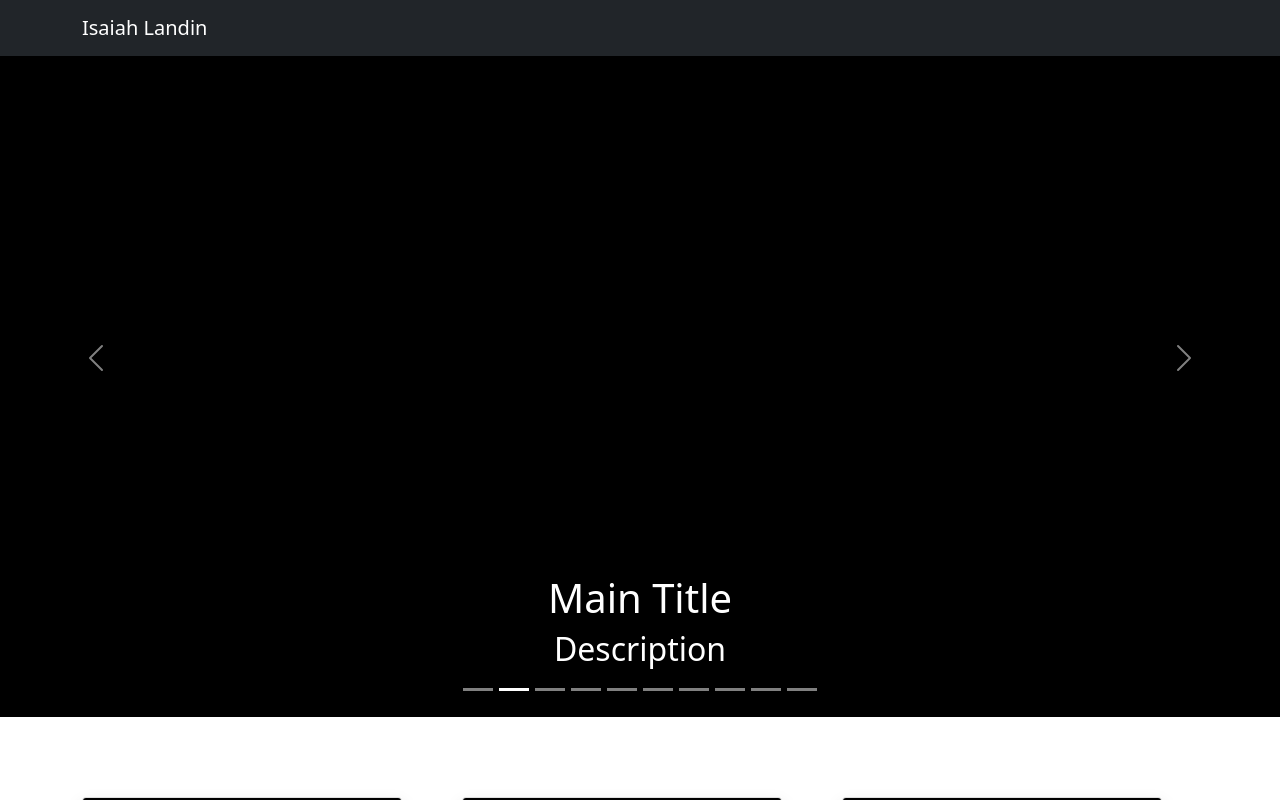
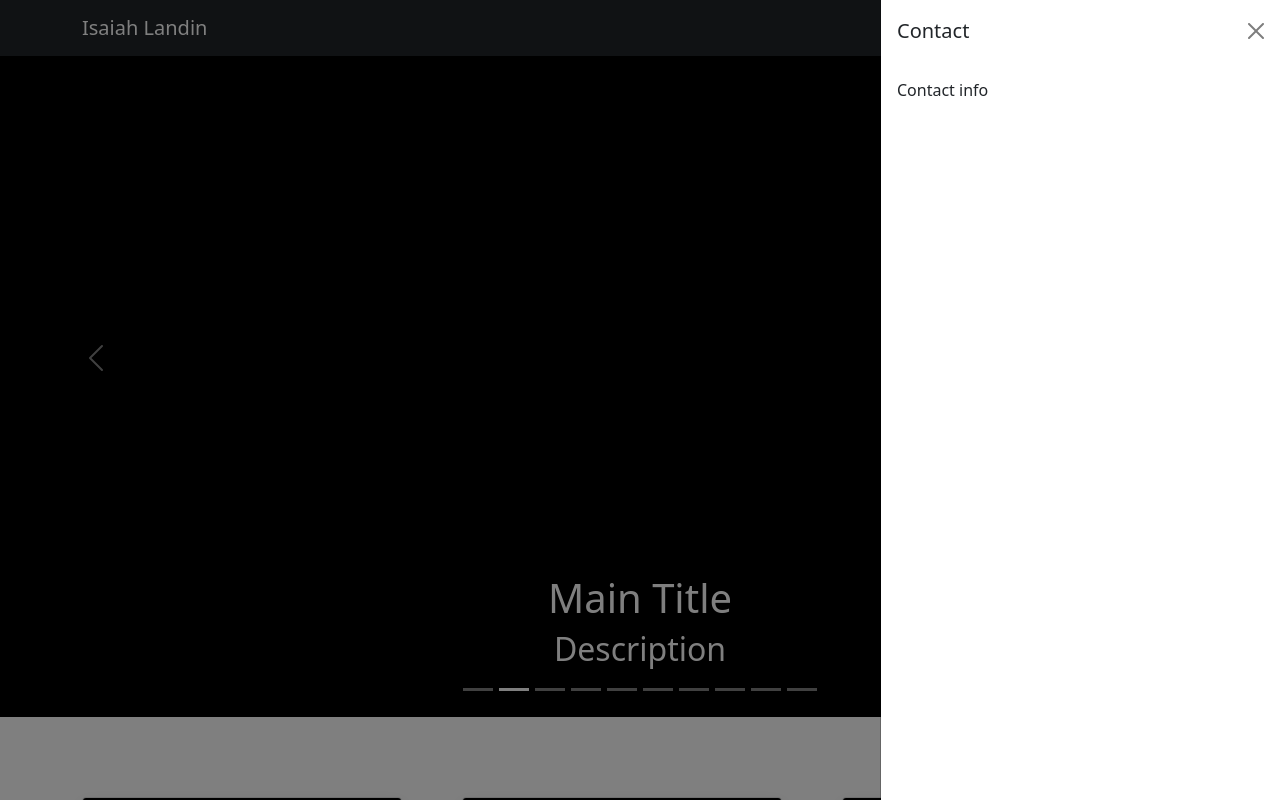
Before and after one commit to landinij0040/Personal-Website, a React (Create React App) app: page / in a window 1280 px wide. Shown: the top 800 px of the page. Built offline with nearby package versions, Linux system fonts and the light colour scheme.

Commit message:
Added Offcanvas

```diff
--- a/src/App.js
+++ b/src/App.js
@@ -9,12 +9,14 @@ import ExperienceCards from './ExperienceCards';
 import SkillsCarousel from './SkillsCarousel';
 import Jumbotron from './Jumbotron';
 import MyFooter from './MyFooter';
+import MyOffcanvas from './MyOffcanvas';
 
 
 
 function App() {
   return (
     <>
+      <MyOffcanvas />
       <MyNavbar />
       {/* <Jumbotron /> */}
       <SkillsCarousel/>
--- /dev/null
+++ b/src/MyOffcanvas.js
@@ -0,0 +1,23 @@
+import Offcanvas from "react-bootstrap/Offcanvas";
+import { useState } from "react";
+
+const MyOffcanvas = () => {
+    const [show, setShow] = useState(true); // Todo put this to false
+    const handleClose = () => setShow(false);
+    const handleShow = () => setShow(true)
+    return (
+        <>
+            <Offcanvas show={show} onHide={handleClose} placement="end">
+                <Offcanvas.Header closeButton>
+                    <Offcanvas.Title>Contact</Offcanvas.Title>
+                </Offcanvas.Header>
+                <Offcanvas.Body>
+                    Contact info
+                </Offcanvas.Body>
+            </Offcanvas>
+        </>
+    );
+
+};
+
+export default MyOffcanvas;
--- a/src/SkillsCarousel.js
+++ b/src/SkillsCarousel.js
@@ -24,7 +24,6 @@ const SkillsCarousel = () => (
                 ))}
             </Carousel>
         </div>
-
     </>
 );
 
```
